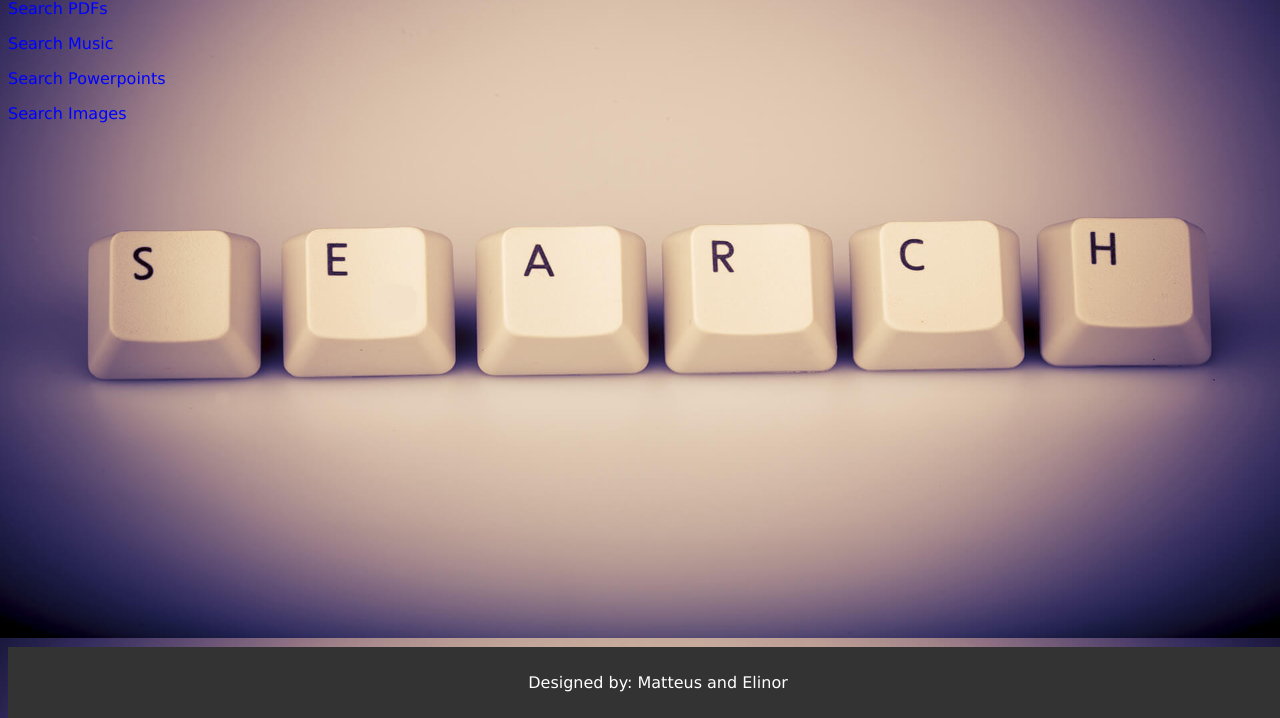
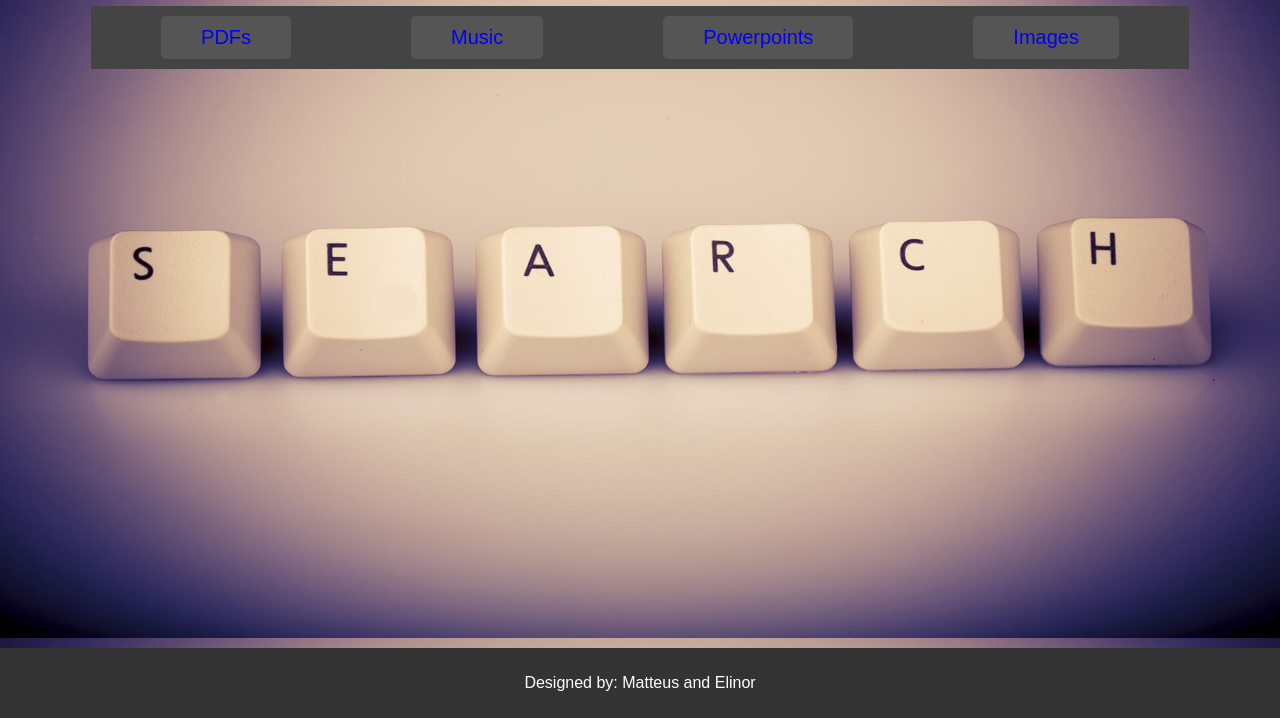
Before and after one commit to Matteus23/MatteusAndElinor, a website: page Client/index.html in a window 1280 px wide. Shown: the part 82-800 px from the top of the page. Drawn offline with Linux system fonts and the light colour scheme.

Commit message:
index html and css update

```diff
--- a/Client/index.html
+++ b/Client/index.html
@@ -12,10 +12,14 @@
 <body class="index">
   <h1>Hi! What would you like to search for?</h1>
 
-  <p><a href="pdfs.html">Search PDFs</a></p>
-  <p><a href="music.html">Search Music</a></p>
-  <p><a href="ppts.html">Search Powerpoints</a></p>
-  <p><a href="images.html">Search Images</a></p>
+  <nav>
+    <a class="nav-link" href="pdfs.html">PDFs</a>
+    <a class="nav-link" href="music.html">Music</a>
+    <a class="nav-link" href="ppts.html">Powerpoints</a>
+    <a class="nav-link" href="images.html">Images</a>
+  </nav>
+
+
 
 <footer>
   <p>Designed by: Matteus and Elinor</p>
--- a/Client/style.css
+++ b/Client/style.css
@@ -92,3 +92,46 @@ body {
     bottom: 0;
     width: 100%;
   }
+
+  body {
+    font-family: 'Arial', sans-serif;
+    margin: 0;
+    padding: 0;
+    background-color: #222;
+    display: flex;
+    flex-direction: column;
+    align-items: center;
+    justify-content: center;
+    height: 20vh;
+  }
+
+  header {
+    background-color: #333;
+    color: white;
+    text-align: center;
+    padding: 10px;
+  }
+
+  nav {
+    background-color: #444;
+    padding: 10px;
+    text-align: center;
+    display: flex;
+    justify-content: center;
+  }
+
+  .nav-link, .search-link {
+    display: inline-block;
+    color: white;
+    text-decoration: none;
+    margin: 0 60px;
+    font-size: 20px;
+    padding: 10px 40px;
+    border-radius: 5px;
+    background-color: #555;
+    cursor: pointer;
+  }
+
+  .nav-link:hover, .search-link:hover {
+    border-bottom: 2px solid white;
+  }
```
